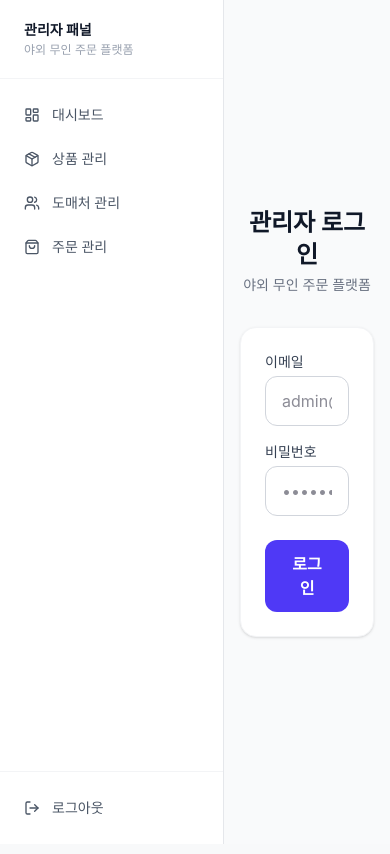
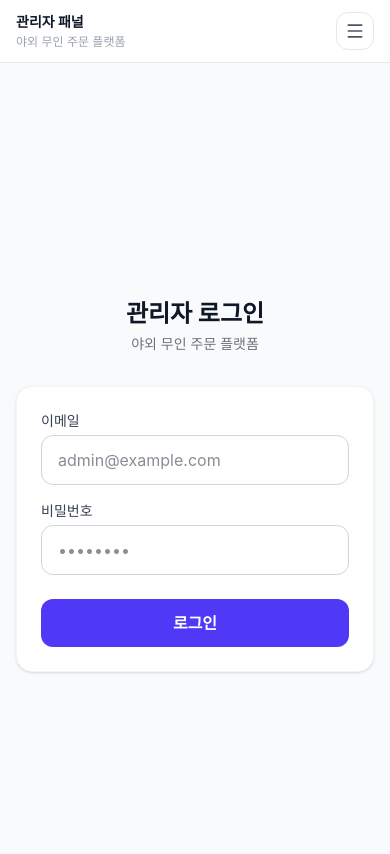
Before and after one commit to pandol69kim-bot/outdoor-kiosk, a Next.js app: page /admin/login in a window 390 px wide. Shown: the top 854 px of the page. Built offline with nearby package versions, Linux system fonts and the light colour scheme.

Commit message:
feat: Revamp AdminNav component with responsive menu toggle and improved layout

```diff
--- a/app/admin/layout.tsx
+++ b/app/admin/layout.tsx
@@ -2,9 +2,9 @@ import { AdminNav } from '@/components/admin/AdminNav'
 
 export default function AdminLayout({ children }: { children: React.ReactNode }) {
   return (
-    <div className="flex min-h-screen bg-gray-50">
+    <div className="min-h-screen bg-gray-50 lg:flex">
       <AdminNav />
-      <div className="flex-1 overflow-auto">
+      <div className="flex-1 overflow-x-hidden">
         {children}
       </div>
     </div>
--- a/components/admin/AdminNav.tsx
+++ b/components/admin/AdminNav.tsx
@@ -1,7 +1,8 @@
 'use client'
+import { useState } from 'react'
 import Link from 'next/link'
 import { usePathname, useRouter } from 'next/navigation'
-import { Package, Users, ShoppingBag, LogOut, LayoutDashboard } from 'lucide-react'
+import { Package, Users, ShoppingBag, LogOut, LayoutDashboard, Menu, X } from 'lucide-react'
 import { createClient } from '@/lib/supabase/client'
 
 const navItems = [
@@ -14,19 +15,55 @@ const navItems = [
 export function AdminNav() {
   const pathname = usePathname()
   const router = useRouter()
+  const [isOpen, setIsOpen] = useState(false)
 
   async function handleLogout() {
     const supabase = createClient()
     await supabase.auth.signOut()
+    setIsOpen(false)
     router.push('/admin/login')
     router.refresh()
   }
 
+  function handleNavigate() {
+    setIsOpen(false)
+  }
+
   return (
-    <nav className="w-56 bg-white border-r border-gray-200 flex flex-col min-h-screen">
-      <div className="px-6 py-5 border-b border-gray-100">
-        <h2 className="font-bold text-gray-900 text-sm">관리자 패널</h2>
-        <p className="text-xs text-gray-400 mt-0.5">야외 무인 주문 플랫폼</p>
+    <>
+      <div className="sticky top-0 z-30 flex items-center justify-between border-b border-gray-200 bg-white px-4 py-3 lg:hidden">
+        <div>
+          <h2 className="text-sm font-bold text-gray-900">관리자 패널</h2>
+          <p className="mt-0.5 text-xs text-gray-400">야외 무인 주문 플랫폼</p>
+        </div>
+        <button
+          type="button"
+          onClick={() => setIsOpen((open) => !open)}
+          className="rounded-xl border border-gray-200 p-2 text-gray-600 transition-colors hover:bg-gray-50"
+          aria-label={isOpen ? '관리자 메뉴 닫기' : '관리자 메뉴 열기'}
+          aria-expanded={isOpen}
+        >
+          {isOpen ? <X className="h-5 w-5" /> : <Menu className="h-5 w-5" />}
+        </button>
+      </div>
+
+      {isOpen && (
+        <button
+          type="button"
+          className="fixed inset-0 z-30 bg-black/30 lg:hidden"
+          aria-label="관리자 메뉴 닫기"
+          onClick={() => setIsOpen(false)}
+        />
+      )}
+
+      <nav
+        className={`fixed inset-y-0 left-0 z-40 flex min-h-screen w-72 max-w-[85vw] flex-col border-r border-gray-200 bg-white transition-transform lg:sticky lg:top-0 lg:z-20 lg:w-56 lg:max-w-none lg:translate-x-0 ${
+          isOpen ? 'translate-x-0' : '-translate-x-full'
+        }`}
+      >
+        <div className="border-b border-gray-100 px-6 py-5">
+          <h2 className="text-sm font-bold text-gray-900">관리자 패널</h2>
+          <p className="mt-0.5 text-xs text-gray-400">야외 무인 주문 플랫폼</p>
         </div>
 
         <div className="flex-1 px-3 py-4">
@@ -36,30 +73,32 @@ export function AdminNav() {
               <Link
                 key={href}
                 href={href}
+                onClick={handleNavigate}
                 className={`
-                flex items-center gap-3 px-3 py-2.5 rounded-xl mb-1 text-sm font-medium transition-colors
+                  mb-1 flex items-center gap-3 rounded-xl px-3 py-3 text-sm font-medium transition-colors
                   ${active
                     ? 'bg-indigo-50 text-indigo-700'
                     : 'text-gray-600 hover:bg-gray-50 hover:text-gray-900'
                   }
                 `}
               >
-              <Icon className="w-4 h-4 flex-shrink-0" />
+                <Icon className="h-4 w-4 shrink-0" />
                 {label}
               </Link>
             )
           })}
         </div>
 
-      <div className="px-3 py-4 border-t border-gray-100">
+        <div className="border-t border-gray-100 px-3 py-4">
           <button
             onClick={handleLogout}
-          className="flex items-center gap-3 px-3 py-2.5 rounded-xl w-full text-sm font-medium text-gray-600 hover:bg-red-50 hover:text-red-700 transition-colors"
+            className="flex w-full items-center gap-3 rounded-xl px-3 py-3 text-sm font-medium text-gray-600 transition-colors hover:bg-red-50 hover:text-red-700"
           >
-          <LogOut className="w-4 h-4 flex-shrink-0" />
+            <LogOut className="h-4 w-4 shrink-0" />
             로그아웃
           </button>
         </div>
       </nav>
+    </>
   )
 }
```
Lines whose indentation alone changed are shown as unchanged.
